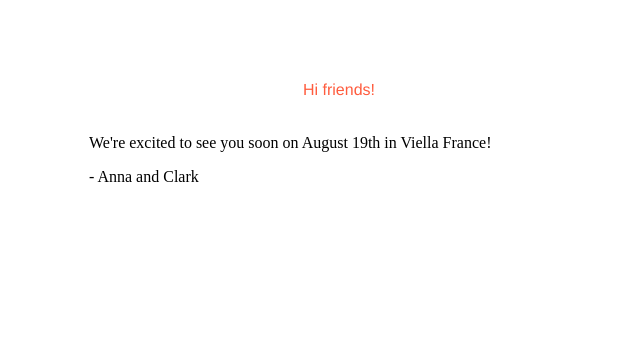
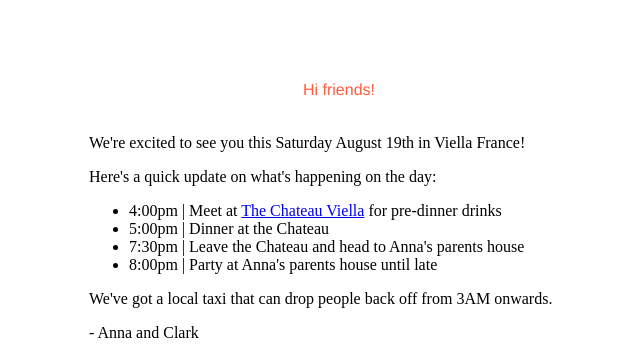
Before and after one commit to clarklemke/wedding, a Django app: template templates/email_templates/update.html in a window 1280 px wide. Shown: the top 363 px of the page, without its empty margins (301-941 px from the left). Run offline with Django 3.2, Linux system fonts and the light colour scheme; the template is opened without the code that fills it, so the values that code supplies are empty.

Commit message:
added update preview

```diff
--- a/guests/urls.py
+++ b/guests/urls.py
@@ -12,6 +12,7 @@ from .views import (
     save_the_date_preview,
     test_email,
     update_email_test,
+    update_preview,
 )
 
 urlpatterns = [
@@ -33,6 +34,11 @@ urlpatterns = [
         save_the_date_preview,
         name="save-the-date",
     ),
+    re_path(
+        r"^update-preview/$",
+        update_preview,
+        name="update",
+    ),
     re_path(r"^email-test/$", test_email, name="test-email"),
     re_path(
         r"^rsvp/confirm/(?P<invite_id>[\w-]+)/$", rsvp_confirm, name="rsvp-confirm"
--- a/templates/email_templates/update.html
+++ b/templates/email_templates/update.html
@@ -22,7 +22,19 @@
 {% block main_copy %}
 <br>
 <p>
-    We're excited to see you soon on August 19th in Viella France!
+    We're excited to see you this Saturday August 19th in Viella France!
+</p>
+<p>
+    Here's a quick update on what's happening on the day:
+    <ul>
+        <li>4:00pm | Meet at <a href="https://www.chateauviella.fr/">The Chateau Viella</a> for pre-dinner drinks</li>
+        <li>5:00pm | Dinner at the Chateau</li>
+        <li>7:30pm | Leave the Chateau and head to Anna's parents house</li>
+        <li>8:00pm | Party at Anna's parents house until late</li>
+    </ul>
+</p>
+<p>
+    We've got a local taxi that can drop people back off from 3AM onwards.
 </p>
 <p>
     - Anna and Clark
--- a/templates/partials/viella.html
+++ b/templates/partials/viella.html
@@ -64,8 +64,8 @@
                 </p>
                 <h3>Wedding Ceremony and Reception</h3>
                 <ul>
-                    <li>3:30pm | Welcome</li>
-                    <li>6:30pm | We Eat</li>
+                    <li>4:00pm | Welcome</li>
+                    <li>5:00pm | We Eat</li>
                     <li>8:00pm | We Party (at Anna's parents)</li>
 
                 </ul>
```
Also changed, not shown: guests/update_france.py (+4 -7 lines), guests/views.py (+7 -1 lines).
